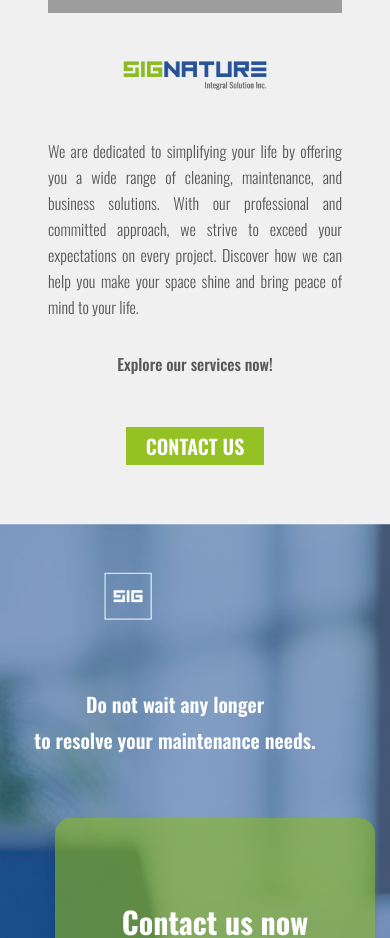
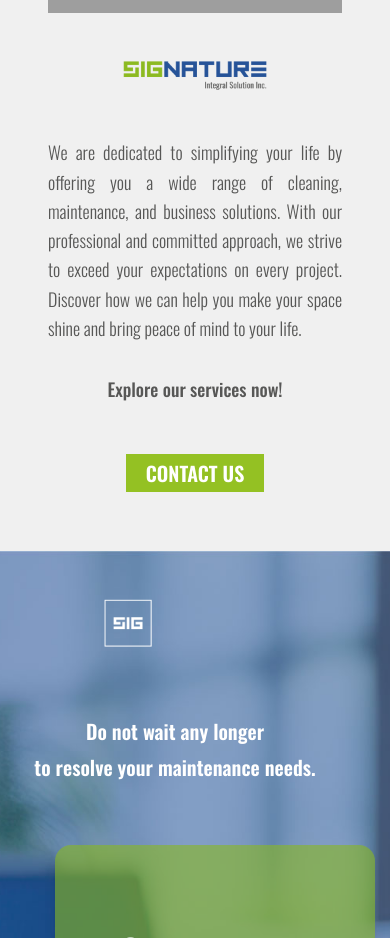
Before and after one commit to AliciaPak25/signature, a React (Vite) app: page / in a window 390 px wide. Shown: the part 2580-3518 px from the top of the page. Built offline with nearby package versions, Linux system fonts and the light colour scheme; grey boxes are pictures that could not be loaded.

Commit message:
testing font size on mobile

```diff
--- a/src/components/CompanySection.jsx
+++ b/src/components/CompanySection.jsx
@@ -137,7 +137,7 @@ const CompanySection = () => {
           />
         </div>
 
-        <p className="text-[#575756] font-light text-base sm:text-lg lg:text-xl xl:text-2xl leading-relaxed text-justify">
+        <p className="text-[#575756] font-light text-lg lg:text-xl xl:text-2xl leading-relaxed text-justify">
           We are dedicated to simplifying your life by offering you a wide range
           of cleaning, maintenance, and business solutions. With our
           professional and committed approach, we strive to exceed your
@@ -145,7 +145,7 @@ const CompanySection = () => {
           space shine and bring peace of mind to your life.
         </p>
 
-        <p className="font-medium text-[#575756] text-base sm:text-lg lg:text-xl xl:text-2xl mt-2">
+        <p className="font-medium text-[#575756] text-lg lg:text-xl xl:text-2xl mt-2">
           Explore our services now!
         </p>
 
```
